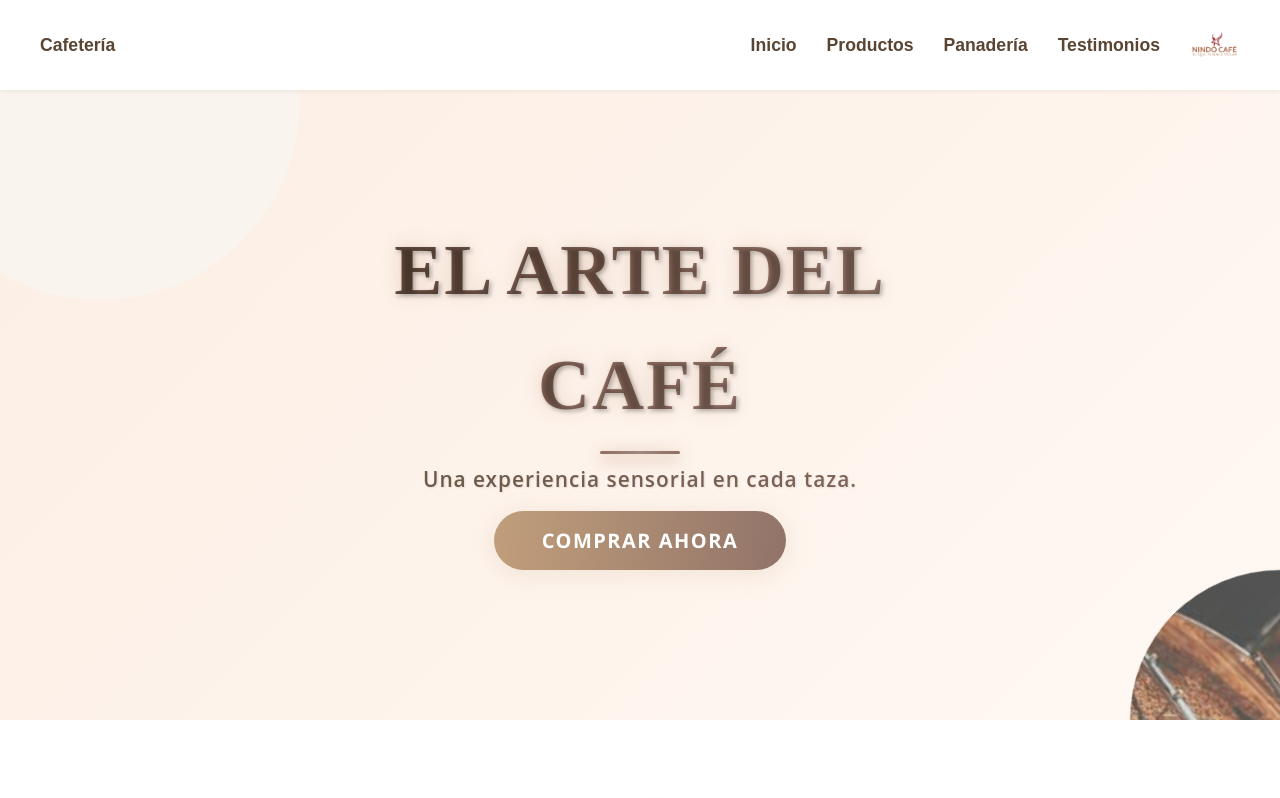
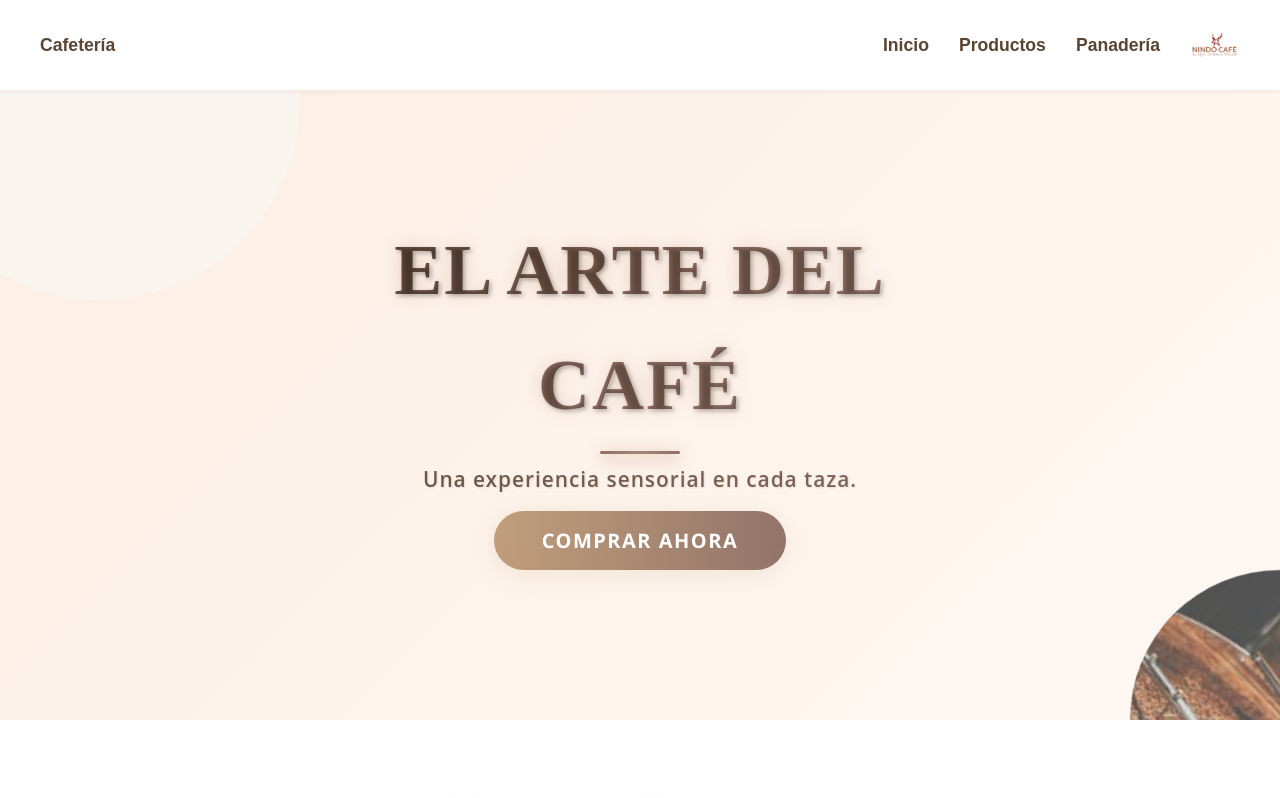
Before and after one commit to XxprogunxX/panaderia-3, a Next.js app: page /cafe in a window 1280 px wide. Shown: the top 798 px of the page. Built offline with nearby package versions, Linux system fonts and the light colour scheme.

Commit message:
Se quito el apartado de testimonios1

```diff
--- a/src/app/cafe/page.tsx
+++ b/src/app/cafe/page.tsx
@@ -40,7 +40,6 @@ export default function CafePage() {
               <Link href="/cafe" className={styles["cafe-nav-link"]}>Inicio</Link>
               <Link href="/cafeproductos" className={styles["cafe-nav-link"]}>Productos</Link>
               <Link href="/" className={styles["cafe-nav-link"]}>Panadería</Link>
-              <a href="#testimonios" className={styles["cafe-nav-link"]}>Testimonios</a>
               <Image
                 src="/images/logo-cafe.png"
                 alt="Logo de la Cafetería"
```
